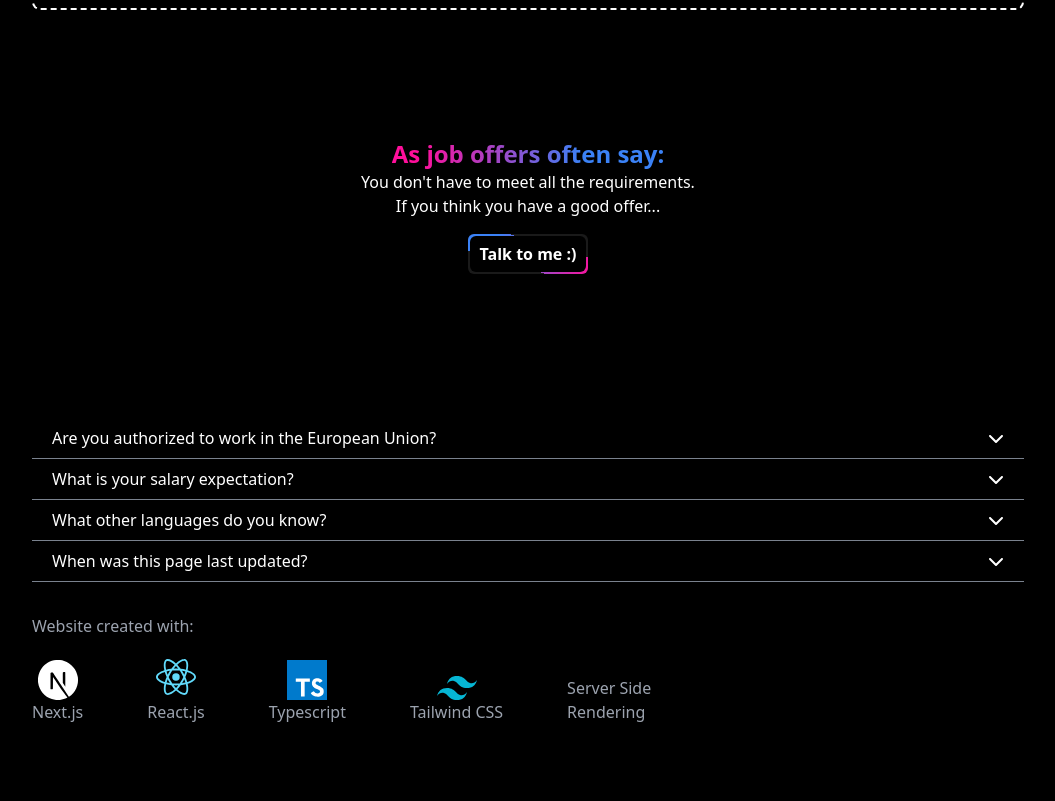
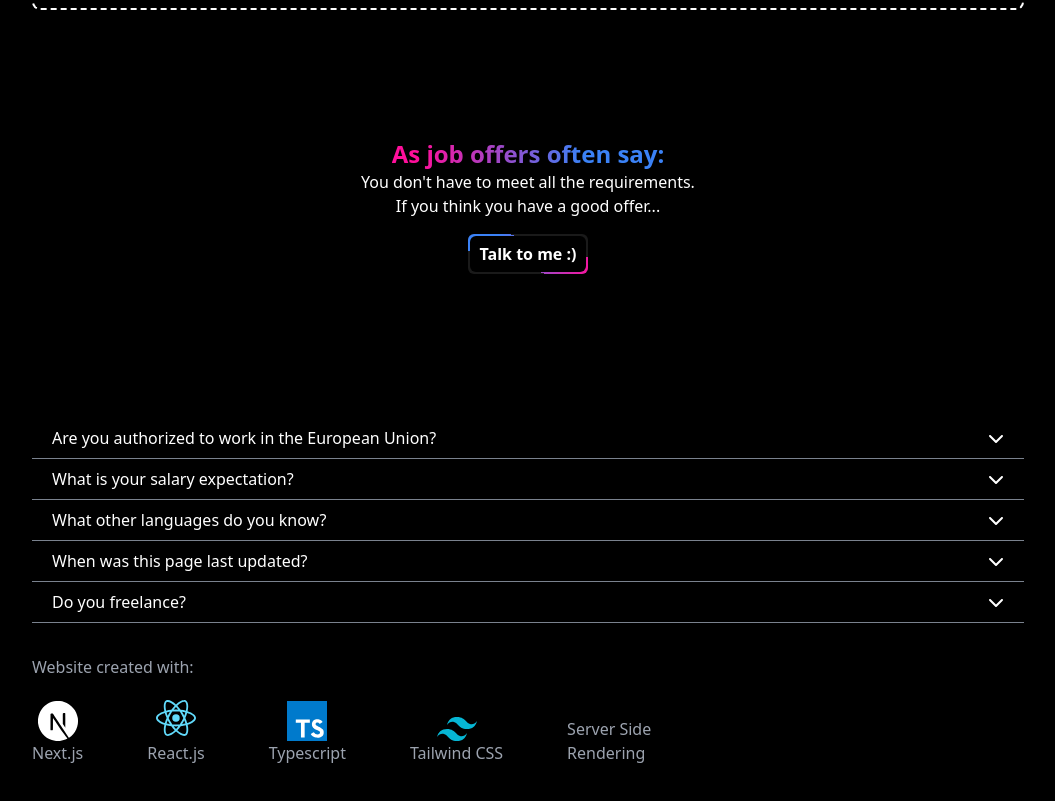
Before and after one commit to Kikemaji/resume, a Next.js app: page /en in a window 1280 px wide. Shown: the part 3010-3811 px from the top of the page, without its empty margins (112-1167 px from the left). Before the commit the page ends 3782 px from the top, so only its background shows below. Built offline with nearby package versions, Linux system fonts and the light colour scheme.

Commit message:
Added freelance question to faq

```diff
--- a/src/components/ui/Accordion/Accordion.tsx
+++ b/src/components/ui/Accordion/Accordion.tsx
@@ -29,6 +29,10 @@ const Accordion = ({ dictionary }: { dictionary: Dictionary }) => {
     {
       question: getTranslation(dictionary, ['FAQSection', 'Q4']),
       answer: getTranslation(dictionary, ['FAQSection', 'A4']),
+    },
+    {
+      question: getTranslation(dictionary, ['FAQSection', 'Q5']),
+      answer: getTranslation(dictionary, ['FAQSection', 'A5']),
     },
   ];
 
--- a/src/dictionaries/en.json
+++ b/src/dictionaries/en.json
@@ -220,7 +220,9 @@
     "Q3": "What other languages do you know?",
     "A3": "The important ones are Java andPython",
     "Q4": "When was this page last updated?",
-    "A4": "March 2023. Although data such as experience and age are automatically updated."
+    "A4": "March 2023. Although data such as experience and age are automatically updated.",
+    "Q5": "Do you freelance?",
+    "A5": "It's possible if your project is compatible with a full-time job."
   },
   "createdSection": {
     "title": "Website created with:"
--- a/src/dictionaries/es.json
+++ b/src/dictionaries/es.json
@@ -221,7 +221,9 @@
     "Q3": "¿Qué otros lenguajes conoces?",
     "A3": "Que sean relevantes, Java y Python",
     "Q4": "¿Cuándo se actualizó esta página por última vez?",
-    "A4": "Marzo 2023. Aunque datos como la experiencia y la edad se actualizan automáticamente."
+    "A4": "Marzo 2023. Aunque datos como la experiencia y la edad se actualizan automáticamente.",
+    "Q5": "Participas en proyectos como freelance?",
+    "A5": "Es posible si tu proyecto es compatible con un trabajo a tiempo completo."
   },
   "createdSection": {
     "title": "Web creada con:"
```
